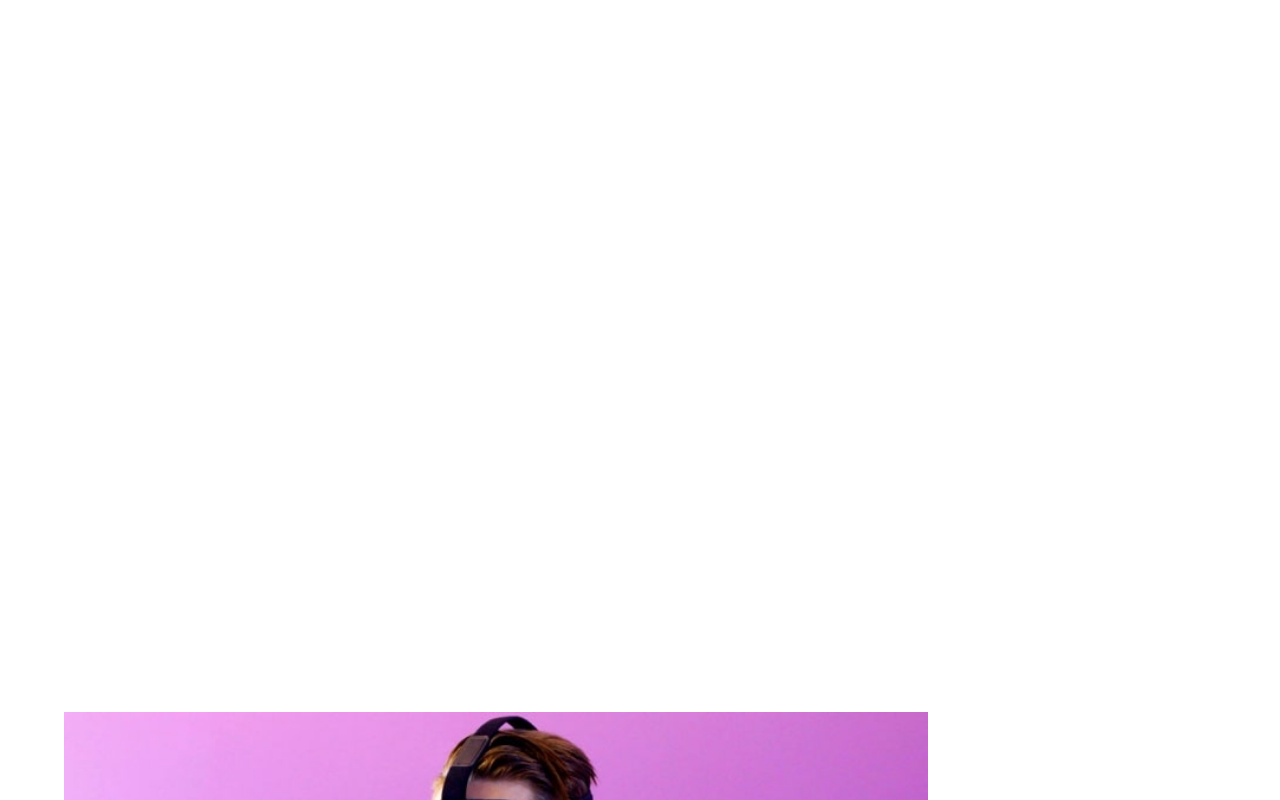
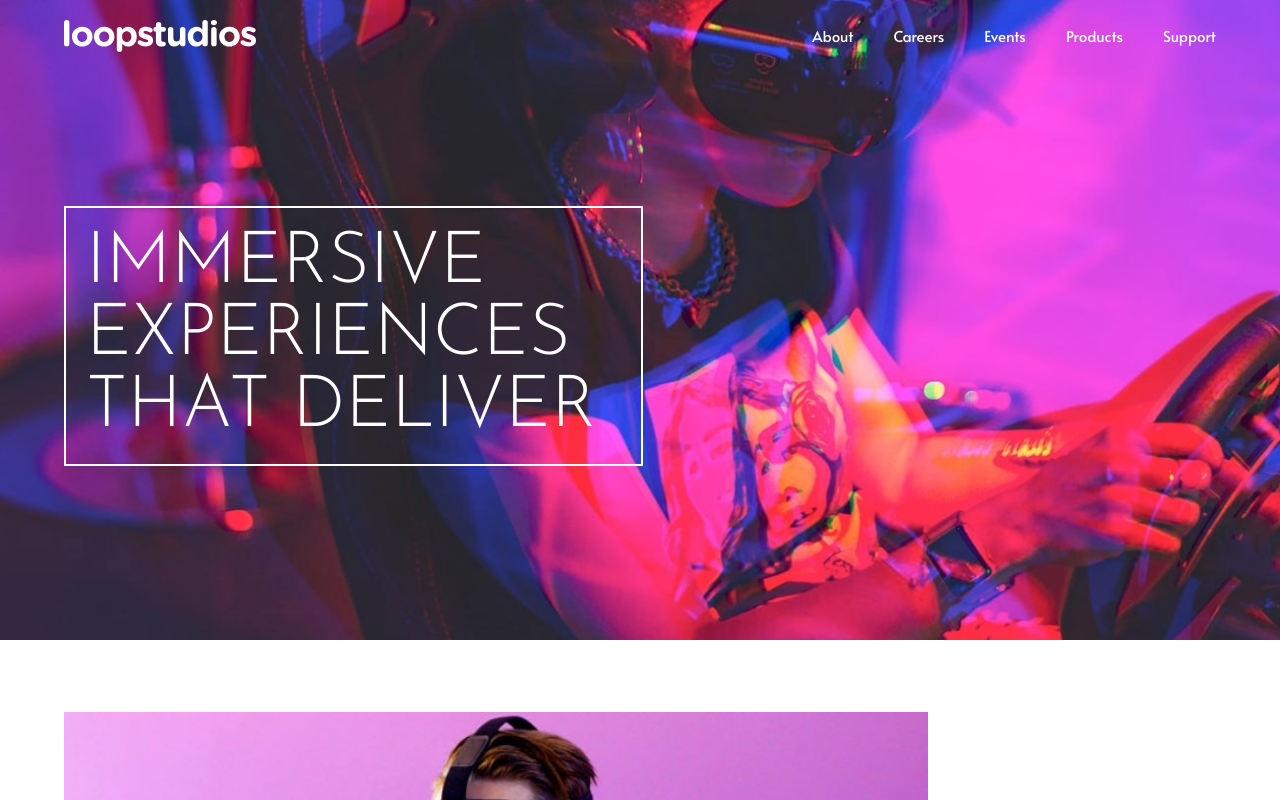
Before and after one commit to AldoSZ94/loopstudios-landing-page, a website built with Vite: page index.html in a window 1280 px wide. Shown: the top 800 px of the page. Built offline with nearby package versions, Linux system fonts and the light colour scheme; files whose address does not match are found by name.

Commit message:
Add files via upload

```diff
--- a/index.html
+++ b/index.html
@@ -9,7 +9,7 @@
   <body class="font-alata relative text-[15px]">
     <!-- Hero -->
     <div
-      class="bg-[url('./src/assets/img/image-hero-mobile.jpg')] bg-cover bg-no-repeat py-5 lg:bg-[url('./src/assets/img/image-hero-desktop.jpg')]"
+      class="bg-[url('/img/image-hero-mobile.jpg')] bg-cover bg-no-repeat py-5 lg:bg-[url('/img/image-hero-desktop.jpg')]"
     >
       <header
         class="mx-auto flex h-150 w-9/10 max-w-300 flex-col items-center text-white"
```
Also changed, not shown: public/img/image-hero-desktop.jpg (added), public/img/image-hero-mobile.jpg (added).
